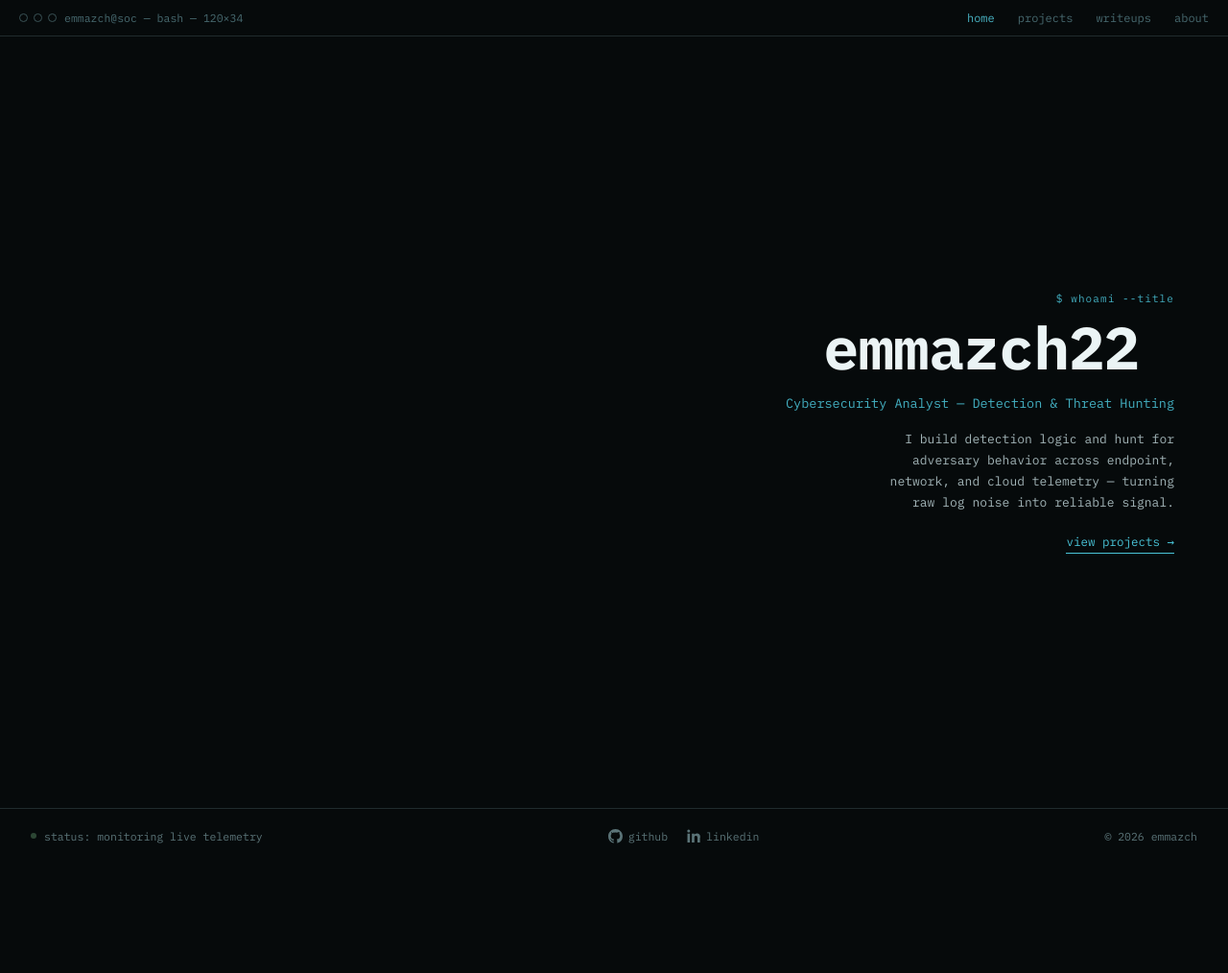
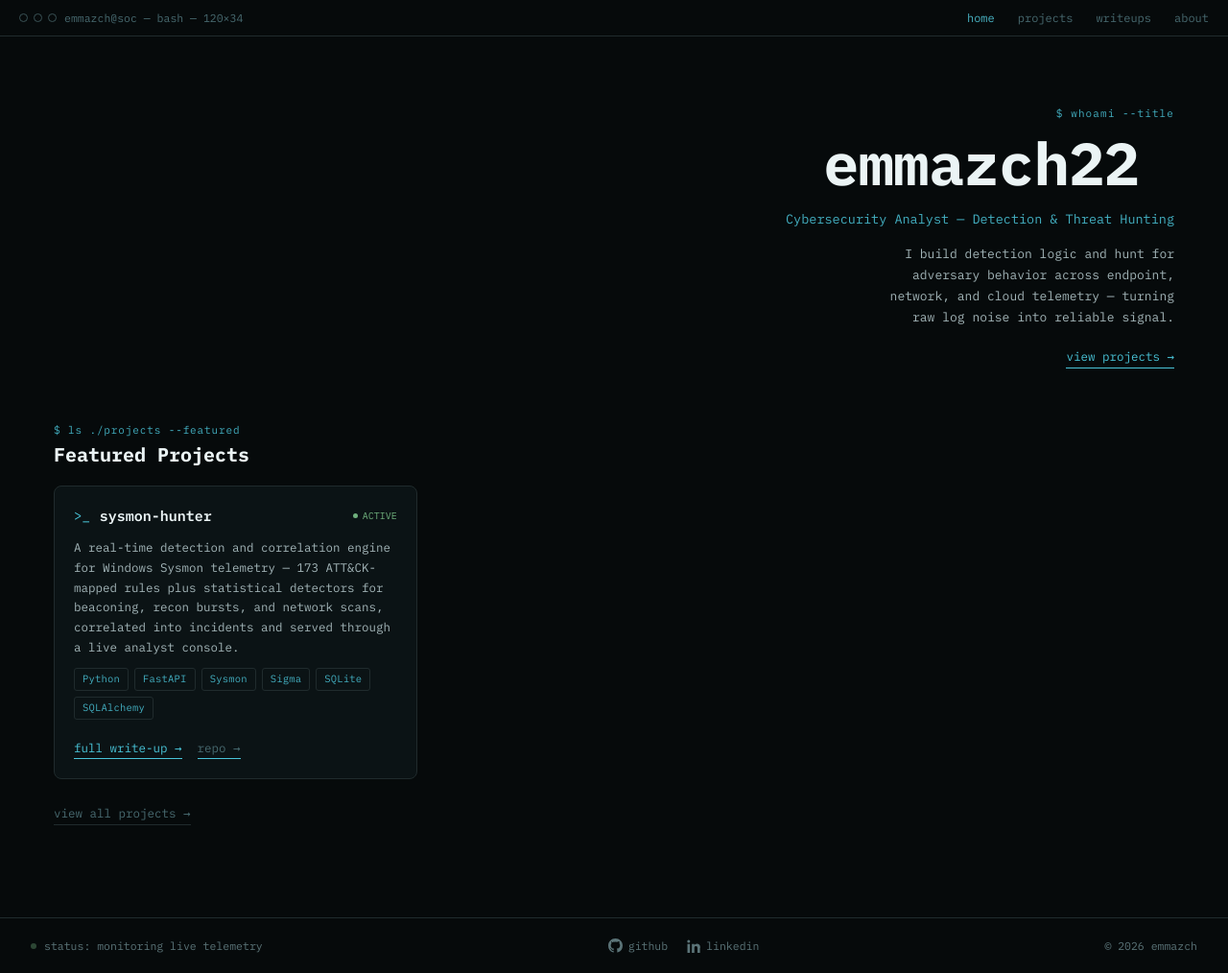
Before and after one commit to Emmazch22/emmazch22.github.io, a Jekyll site: the page built from index.md, in a window 1280 px wide. Shown: the whole page at 96% size. Built offline with Jekyll 4.4.1, drawn with Linux system fonts in a browser that asks for light colours; before the commit the page ends 900 px from its top, so only the background shows below that.

Commit message:
Make terminal chrome bar responsive, add homepage featured projects, improve nav accessibility
- Chrome title bar now swaps between full/mid/short text via media
  queries instead of truncating, with tighter sizing under 480px
- Homepage renders a responsive featured-projects grid sourced from
  the projects collection instead of linking out blind
- Nav gets an explicit navigation role/label, decorative chrome dots
  are aria-hidden, and a skip-to-main-content link was added

```diff
--- a/_includes/header.html
+++ b/_includes/header.html
@@ -1,7 +1,11 @@
 <header class="chrome-bar">
-  <span class="chrome-dot"></span>
-  <span class="chrome-dot"></span>
-  <span class="chrome-dot"></span>
-  <span class="chrome-title">{{ site.terminal_user }}@{{ site.terminal_host }} &mdash; {{ site.terminal_shell }} &mdash; 120&times;34</span>
+  <span class="chrome-dot" aria-hidden="true"></span>
+  <span class="chrome-dot" aria-hidden="true"></span>
+  <span class="chrome-dot" aria-hidden="true"></span>
+  <span class="chrome-title">
+    <span class="chrome-title-full">{{ site.terminal_user }}@{{ site.terminal_host }} &mdash; {{ site.terminal_shell }} &mdash; 120&times;34</span>
+    <span class="chrome-title-mid">{{ site.terminal_user }}@{{ site.terminal_host }} &mdash; {{ site.terminal_shell }}</span>
+    <span class="chrome-title-short">{{ site.terminal_user }}@{{ site.terminal_host }}</span>
+  </span>
   {% include nav.html %}
 </header>
--- a/_includes/nav.html
+++ b/_includes/nav.html
@@ -1,5 +1,5 @@
 {%- assign navpath = page.url | remove: site.baseurl -%}
-<nav class="chrome-nav">
+<nav class="chrome-nav" role="navigation" aria-label="Main navigation">
   <a href="{{ '/' | relative_url }}"{% if navpath == '/' or navpath == '/index.html' %} aria-current="page" class="is-active"{% endif %}>home</a>
   <a href="{{ '/projects/' | relative_url }}"{% if navpath contains '/projects/' %} aria-current="page" class="is-active"{% endif %}>projects</a>
   <a href="{{ '/writeups/' | relative_url }}"{% if navpath contains '/writeups/' %} aria-current="page" class="is-active"{% endif %}>writeups</a>
--- a/_layouts/default.html
+++ b/_layouts/default.html
@@ -12,8 +12,9 @@
 {% feed_meta %}
 </head>
 <body>
+  <a href="#main-content" class="skip-link">Skip to main content</a>
   {% include header.html %}
-  <main class="site-main{% if page.layout == 'home' %} home-main{% endif %}">
+  <main id="main-content" tabindex="-1" class="site-main{% if page.layout == 'home' %} home-main{% endif %}">
     {{ content }}
   </main>
   {% include footer.html %}
--- a/assets/css/main.css
+++ b/assets/css/main.css
@@ -92,6 +92,29 @@ img { max-width: 100%; display: block; }
 }
 
 /* ==========================================================================
+   accessibility: skip link
+   ========================================================================== */
+
+.skip-link {
+  position: absolute;
+  top: -100%;
+  left: 12px;
+  z-index: 100;
+  background: var(--bg-raised);
+  color: var(--fg-bright);
+  border: 1px solid var(--accent);
+  border-radius: 4px;
+  padding: 8px 14px;
+  font-family: var(--font-mono);
+  font-size: 12.5px;
+  text-decoration: none;
+  transition: top 0.15s ease;
+}
+.skip-link:focus {
+  top: 12px;
+}
+
+/* ==========================================================================
    terminal chrome header
    ========================================================================== */
 
@@ -123,6 +146,39 @@ img { max-width: 100%; display: block; }
   overflow: hidden;
   text-overflow: ellipsis;
   white-space: nowrap;
+}
+
+/* Progressive simplification: show the full "user@host — shell — WxH"
+   string when there's room, drop to "user@host — shell", then just
+   "user@host" as the viewport narrows, rather than letting it truncate
+   mid-word or wrap into the nav row. */
+.chrome-title-mid,
+.chrome-title-short {
+  display: none;
+}
+
+@media (max-width: 479px) {
+  .chrome-bar {
+    padding: 8px 12px;
+    font-size: 10.5px;
+    gap: 6px;
+  }
+  .chrome-title-full,
+  .chrome-title-mid {
+    display: none;
+  }
+  .chrome-title-short {
+    display: inline;
+  }
+}
+
+@media (min-width: 480px) and (max-width: 640px) {
+  .chrome-title-full {
+    display: none;
+  }
+  .chrome-title-mid {
+    display: inline;
+  }
 }
 
 .chrome-nav {
@@ -160,8 +216,8 @@ img { max-width: 100%; display: block; }
    ========================================================================== */
 
 .home-main {
-  justify-content: center;
-  padding: 48px 24px;
+  justify-content: flex-start;
+  padding: 40px 24px;
 }
 
 .home-hero {
@@ -210,7 +266,7 @@ img { max-width: 100%; display: block; }
 
 @media (min-width: 641px) {
   .home-main {
-    padding: 96px 56px;
+    padding: 72px 56px 96px;
   }
   .home-hero {
     align-items: flex-end;
@@ -219,6 +275,117 @@ img { max-width: 100%; display: block; }
   }
   .hero-name {
     font-size: 62px;
+  }
+}
+
+/* ==========================================================================
+   homepage: featured projects
+   ========================================================================== */
+
+.featured-projects {
+  width: 100%;
+  margin-top: 56px;
+}
+
+.section-head {
+  display: flex;
+  flex-direction: column;
+  gap: 6px;
+  margin: 0 0 20px;
+}
+.section-prompt {
+  font-size: 11px;
+  letter-spacing: 0.08em;
+  color: var(--fg-subtle);
+}
+.section-heading {
+  font: 700 20px/1.2 var(--font-mono);
+  color: var(--fg-bright);
+  margin: 0;
+}
+
+.project-grid {
+  display: grid;
+  grid-template-columns: 1fr;
+  gap: 16px;
+  margin-bottom: 24px;
+}
+
+.project-card {
+  display: flex;
+  flex-direction: column;
+  gap: 12px;
+  padding: 20px;
+  border: 1px solid var(--border);
+  border-radius: 8px;
+  background: var(--bg-raised);
+}
+
+.project-card-head {
+  display: flex;
+  align-items: center;
+  gap: 10px;
+}
+.project-card-icon {
+  font-family: var(--font-mono);
+  font-size: 14px;
+  color: var(--accent);
+  flex-shrink: 0;
+}
+.project-card-title {
+  font: 600 15px/1.3 var(--font-mono);
+  color: var(--fg-bright);
+  margin: 0;
+  flex: 1 1 auto;
+  min-width: 0;
+}
+.project-card-head .explorer-item-status {
+  font-size: 10px;
+  flex-shrink: 0;
+}
+
+.project-card-desc {
+  font-size: 12.5px;
+  line-height: 1.65;
+  color: var(--fg-body);
+  margin: 0;
+}
+
+.project-card-tags {
+  display: flex;
+  flex-wrap: wrap;
+  gap: 6px;
+}
+
+.project-card-links {
+  display: flex;
+  gap: 16px;
+  margin-top: auto;
+  padding-top: 8px;
+}
+
+.section-more {
+  display: inline-block;
+  font-size: 12.5px;
+  text-decoration: none;
+  color: var(--fg-dim);
+  border-bottom: 1px solid var(--border);
+  padding-bottom: 2px;
+}
+.section-more:hover {
+  color: var(--accent);
+  border-color: var(--accent);
+}
+
+@media (min-width: 641px) {
+  .project-grid {
+    grid-template-columns: repeat(2, 1fr);
+  }
+}
+
+@media (min-width: 960px) {
+  .project-grid {
+    grid-template-columns: repeat(3, 1fr);
   }
 }
 
--- a/index.md
+++ b/index.md
@@ -9,3 +9,35 @@ intro: >-
 cta_text: view projects
 cta_url: /projects/
 ---
+
+<section class="featured-projects" aria-labelledby="featured-projects-heading">
+  <div class="section-head">
+    <span class="section-prompt">$ ls ./projects --featured</span>
+    <h2 id="featured-projects-heading" class="section-heading">Featured Projects</h2>
+  </div>
+
+  {% assign featured = site.projects | sort: 'order' %}
+  <div class="project-grid">
+    {% for project in featured %}
+    <article class="project-card">
+      <div class="project-card-head">
+        <span class="project-card-icon" aria-hidden="true">&gt;_</span>
+        <h3 class="project-card-title">{{ project.title }}</h3>
+        {% if project.status %}<span class="explorer-item-status status-{{ project.status | slugify }}">{{ project.status }}</span>{% endif %}
+      </div>
+      <p class="project-card-desc">{{ project.tagline }}</p>
+      {% if project.stack %}
+      <div class="project-card-tags">
+        {% for item in project.stack limit:6 %}<span class="tag">{{ item }}</span>{% endfor %}
+      </div>
+      {% endif %}
+      <div class="project-card-links">
+        <a href="{{ project.url | relative_url }}" class="project-link">full write-up &rarr;</a>
+        {% if project.repo_url %}<a href="{{ project.repo_url }}" target="_blank" rel="noopener" class="project-link project-link-ghost">repo &rarr;</a>{% endif %}
+      </div>
+    </article>
+    {% endfor %}
+  </div>
+
+  <a href="{{ '/projects/' | relative_url }}" class="section-more">view all projects &rarr;</a>
+</section>
```
